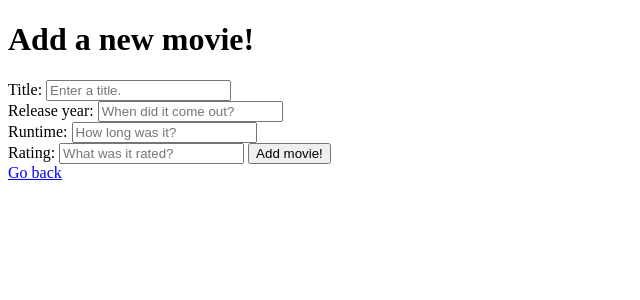
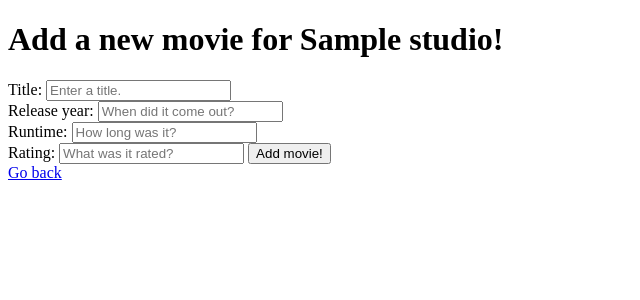
Before and after one commit to mmmaaatttttt/flask_movies, a Flask app: page /studios/1/movies/new in a window 1280 px wide. Shown: the top 300 px of the page, without its empty margins (0-640 px from the left). Run offline with Flask 2, Linux system fonts and the light colour scheme; tables that the repository leaves empty hold one stand-in row (values such as "Sample post").

Commit message:
fixing movies 1:m example

```diff
--- a/app.py
+++ b/app.py
@@ -47,19 +47,19 @@ def root():
 
 # Movie routes
 @app.route("/studios/<int:studio_id>/movies", methods=["GET"])
-def index(studio_id):
+def movies_index(studio_id):
     studio = Studio.query.get(studio_id)
-    return render_template("index.html", studio=studio)
+    return render_template("movies/index.html", studio=studio)
 
 
 @app.route("/studios/<int:studio_id>/movies/new", methods=["GET"])
-def new(studio_id):
+def movies_new(studio_id):
     studio = Studio.query.get(studio_id)
-    return render_template("new.html", studio=studio)
+    return render_template("movies/new.html", studio=studio)
 
 
 @app.route("/studios/<int:studio_id>/movies", methods=["POST"])
-def create(studio_id):
+def movies_create(studio_id):
     new_movie = Movie(
         title=request.form['title'],
         runtime=request.form['runtime'],
@@ -68,31 +68,32 @@ def create(studio_id):
         studio_id=studio_id)
     db.session.add(new_movie)
     db.session.commit()
-    return redirect(url_for("index", studio_id=studio_id))
+    return redirect(url_for("movies_index", studio_id=studio_id))
 
 
 @app.route("/movies/<int:movie_id>", methods=["GET"])
-def show(movie_id):
+def movies_show(movie_id):
     found_movie = Movie.query.get_or_404(movie_id)
-    return render_template("show.html", movie=found_movie)
+    return render_template("movies/show.html", movie=found_movie)
 
 
 @app.route("/movies/<int:movie_id>", methods=["DELETE"])
-def destroy(movie_id):
+def movies_destroy(movie_id):
     found_movie = Movie.query.get_or_404(movie_id)
+    studio = found_movie.studio
     db.session.delete(found_movie)
     db.session.commit()
-    return redirect(url_for("index"))
+    return redirect(url_for("movies_index", studio_id=studio.id))
 
 
 @app.route("/movies/<int:movie_id>/edit", methods=["GET"])
-def edit(movie_id):
+def movies_edit(movie_id):
     found_movie = Movie.query.get_or_404(movie_id)
-    return render_template("edit.html", movie=found_movie)
+    return render_template("movies/edit.html", movie=found_movie)
 
 
 @app.route("/movies/<int:movie_id>", methods=["PATCH"])
-def update(movie_id):
+def movies_update(movie_id):
     found_movie = Movie.query.get_or_404(movie_id)
     found_movie.title = request.form['title']
     found_movie.release_year = int(request.form['release_year'])
@@ -100,18 +101,18 @@ def update(movie_id):
     found_movie.rating = request.form['rating']
     db.session.add(found_movie)
     db.session.commit()
-    return redirect(url_for('show', movie_id=found_movie.id))
+    return redirect(url_for('movies_show', movie_id=found_movie.id))
 
 
 # studio routes
 @app.route("/studios", methods=["GET"])
 def studios_index():
-    return render_template("studios_index.html", studios=Studio.query.all())
+    return render_template("studios/index.html", studios=Studio.query.all())
 
 
 @app.route("/studios/new", methods=["GET"])
 def studios_new():
-    return render_template("studios_new.html")
+    return render_template("studios/new.html")
 
 
 @app.route("/studios", methods=["POST"])
--- a/templates/edit.html
+++ b/templates/movies/edit.html
@@ -2,7 +2,7 @@
 
 {% block content %}
   <h1>Edit a movie!</h1>
-  <form action="{{ url_for('update', movie_id=movie.id) }}?_method=PATCH" method="POST">
+  <form action="{{ url_for('movies_update', movie_id=movie.id) }}?_method=PATCH" method="POST">
     <div>
       <label for="title">Title:
       </label>
@@ -25,5 +25,5 @@
       <input type="submit" value="Update movie!">
     </div>
   </form>
-  <a href="{{ url_for('show', movie_id=movie.id) }}">Go back</a>
+  <a href="{{ url_for('movies_show', movie_id=movie.id) }}">Go back</a>
 {% endblock %}
--- a/templates/new.html
+++ b/templates/movies/new.html
@@ -1,8 +1,8 @@
 {% extends 'base.html' %}
 
 {% block content %}
-  <h1>Add a new movie!</h1>
-  <form action="{{ url_for('create', studio_id=studio.id) }}" method="POST">
+  <h1>Add a new movie for {{ studio.name }}!</h1>
+  <form action="{{ url_for('movies_create', studio_id=studio.id) }}" method="POST">
     <div>
       <label for="title">Title:
       </label>
@@ -25,5 +25,5 @@
       <input type="submit" value="Add movie!">
     </div>
   </form>
-  <a href="{{ url_for('index', studio_id=studio.id) }}">Go back</a>
+  <a href="{{ url_for('movies_index', studio_id=studio.id) }}">Go back</a>
 {% endblock %}
--- a/templates/show.html
+++ b/templates/movies/show.html
@@ -8,9 +8,9 @@
     <li>Runtime: {{ movie.runtime }} minutes</li>
     <li>Rating: {{ movie.rating }}</li>
   </ul>
-  <a href="{{ url_for('index') }}">Go back to list of movies</a>
-  <a href="{{ url_for('edit', movie_id=movie.id) }}">Edit the movie</a>
-  <form action="{{ url_for('destroy', movie_id=movie.id) }}?_method=DELETE" method="POST">
+  <a href="{{ url_for('movies_index', studio_id=movie.studio.id) }}">Go back to list of movies</a>
+  <a href="{{ url_for('movies_edit', movie_id=movie.id) }}">Edit the movie</a>
+  <form action="{{ url_for('movies_destroy', movie_id=movie.id) }}?_method=DELETE" method="POST">
     <input type="submit" value="DELETE THIS MOVIE FOREVER">
   </form>
 {% endblock %}
--- a/templates/studios_index.html
+++ b/templates/studios/index.html
@@ -2,9 +2,10 @@
 
 {% block content %}
 <h1>Here are some movie studios!</h1>
+<a href="{{ url_for('studios_new') }}">Add a studio</a>
 <ul>
   {% for studio in studios %}
-    <li><a href="{{ url_for('index', studio_id=studio.id) }}">{{ studio.name }}</a></li>
+    <li><a href="{{ url_for('movies_index', studio_id=studio.id) }}">{{ studio.name }}</a></li>
   {% endfor %}
 </ul>
 
```
Also changed, not shown: templates/index.html (deleted, +0 -11 lines), templates/movies/index.html (added, +12 -0 lines), templates/studios/new.html (renamed from templates/studios_new.html).
